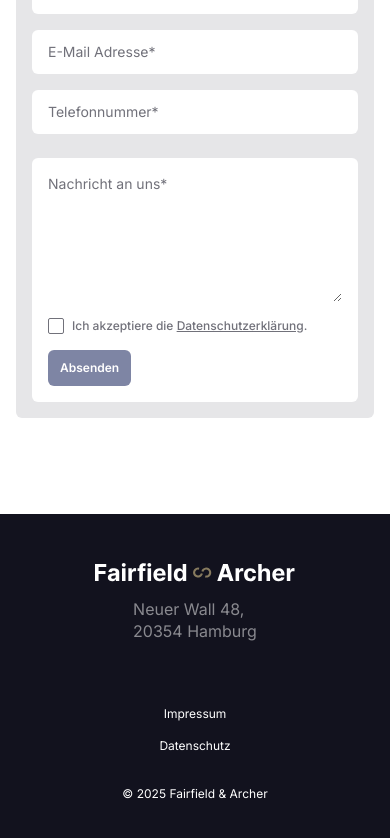
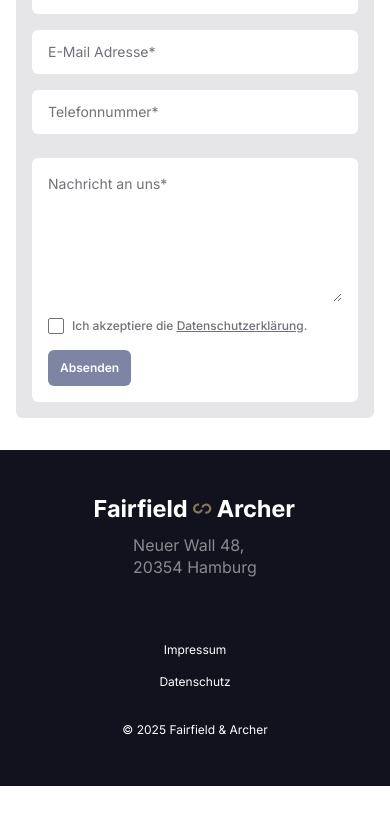
Before and after one commit to sasweb/fairfield-website, a Next.js app: page /contact in a window 390 px wide. Shown: the part 508-1346 px from the top of the page. After the commit the page ends 1294 px from the top, so only its background shows below. Built offline with nearby package versions, Linux system fonts and the light colour scheme; no server answers.

Commit message:
fix/margins-temp-undo-contact

```diff
--- a/src/app/(home)/Stage.tsx
+++ b/src/app/(home)/Stage.tsx
@@ -1,6 +1,5 @@
 import { Button } from '@/components/Button';
 import { useTranslations } from 'next-intl';
-import Link from 'next/link';
 
 export const Stage = () => {
   const t = useTranslations();
@@ -21,11 +20,13 @@ export const Stage = () => {
               )}
               .
             </span>
-            <Link href="/contact">
+            {/* <Link href="/contact"> */}
+            <a href="mailto:info@fairfield-archer.com">
               <Button className="mt-3" variant="default">
                 {t('Demo buchen')}
               </Button>
-            </Link>
+            </a>
+            {/* </Link> */}
           </div>
 
           <div className="relative hidden size-full items-end lg:col-span-2 lg:flex">
--- a/src/app/contact/layout.tsx
+++ b/src/app/contact/layout.tsx
@@ -5,7 +5,7 @@ const ContactLayout = ({ children }: { children: React.ReactNode }) => (
   <div>
     <Header />
     {children}
-    <Footer />
+    <Footer className="mt-0" />
   </div>
 );
 
--- a/src/app/contact/page.tsx
+++ b/src/app/contact/page.tsx
@@ -1,7 +1,7 @@
 import { ContactForm } from '@/components/ContactForm/ContactForm';
 
 const ContactPage = () => (
-  <section className="py-8">
+  <section className="py-8 md:py-16">
     <div className="container grid grid-cols-1 gap-8 md:grid-cols-2 xl:gap-16">
       <div className="max-w-[500px] space-y-8 lg:space-y-11">
         <h1 className="text-2xl font-semibold leading-snug md:text-4xl">
--- a/src/components/Footer.tsx
+++ b/src/components/Footer.tsx
@@ -1,12 +1,13 @@
+import { cn } from '@/shared';
 import { useTranslations } from 'next-intl';
 import Link from 'next/link';
 import { Logo } from './Logo';
 
-export const Footer = () => {
+export const Footer = ({ className }: { className?: string }) => {
   const t = useTranslations();
 
   return (
-    <footer className="mt-16 bg-footer py-12">
+    <footer className={cn('mt-16 bg-footer py-12', className)}>
       <div className="container">
         <div className="flex flex-col gap-16">
           <div className="flex flex-col items-center gap-4 md:items-start">
--- a/src/components/Header.tsx
+++ b/src/components/Header.tsx
@@ -15,9 +15,12 @@ export const Header = () => {
           <Logo />
         </Link>
         <div className="flex items-center gap-2">
-          <Link passHref href="/contact">
+          <a href="mailto:info@fairfield-archer.com">
             <Button variant="outline">{t('Kontakt')}</Button>
-          </Link>
+          </a>
+          {/* <Link passHref href="/contact">
+            <Button variant="outline">{t('Kontakt')}</Button>
+          </Link> */}
         </div>
       </nav>
     </header>
```
